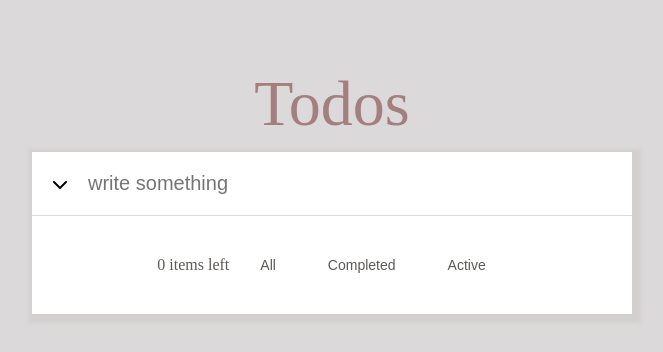
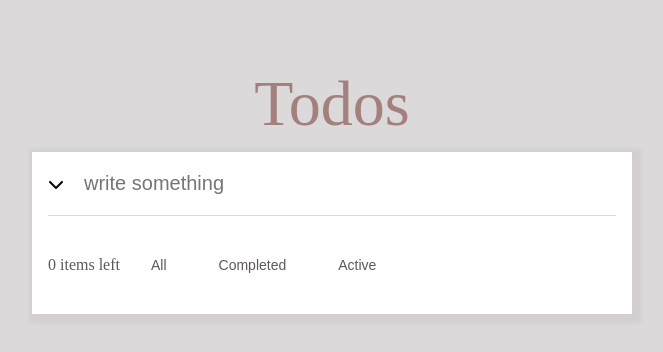
Before and after one commit to abhigoswami12/todo-react, a React (Create React App) app: page / in a window 1280 px wide. Shown: the top 352 px of the page, without its empty margins (308-971 px from the left). Built offline with nearby package versions, Linux system fonts and the light colour scheme.

Commit message:
final submit

```diff
--- a/src/components/AllTodos.js
+++ b/src/components/AllTodos.js
@@ -1,10 +1,6 @@
 import React from "react";
 
 class AllTodos extends React.Component {
-  // constructor() {
-  //   super();
-  // }
-
   render() {
     return (
       <ul>
--- a/src/components/Footer.js
+++ b/src/components/Footer.js
@@ -18,7 +18,6 @@ function Footer(props) {
       <button className="active" onClick={props.handleFooterEvents.active}>
         Active
       </button>
-      {/* if({props.todosInState.filter(todo => todo.isDone).length}){} */}
       <button
         className={
           props.todosInState.filter(todo => todo.isDone).length
--- a/src/components/Input.js
+++ b/src/components/Input.js
@@ -37,11 +37,8 @@ class Input extends React.Component {
           type="text"
           placeholder="write something"
           className="text-input"
-          // onChange={this.props.handleInputTextValue}
-          // onKeyUp={this.props.addTodo}
           onChange={this.handleInputTextValue}
           onKeyUp={this.whenEnterPressed}
-          // value={this.props.inputText}
           value={this.state.text}
         />
       </div>
--- a/src/components/Todolists.js
+++ b/src/components/Todolists.js
@@ -3,13 +3,10 @@ import Input from "./Input";
 import AllTodos from "./AllTodos";
 import Footer from "./Footer";
 
-// import { v4 as uuid } from "uuid";
-
 class TodoLists extends React.Component {
   constructor() {
     super();
     this.state = {
-      // inputText: "",
       todos: localStorage.getItem("todos")
         ? JSON.parse(localStorage.getItem("todos"))
         : [],
@@ -19,43 +16,26 @@ class TodoLists extends React.Component {
   }
 
   showTodos = () => {
-    let showTodos = [];
+    let { todos } = this.state;
+
     switch (this.state.activeTab) {
       case "all":
-        showTodos = this.state.todos;
-        return showTodos;
+        todos = this.state.todos;
+        return todos;
 
       case "completed":
-        showTodos = this.state.todos.filter(todo => todo.isDone);
-        return showTodos;
+        todos = this.state.todos.filter(todo => todo.isDone);
+        return todos;
 
       case "active":
-        showTodos = this.state.todos.filter(todo => !todo.isDone);
-        return showTodos;
+        todos = this.state.todos.filter(todo => !todo.isDone);
+        return todos;
 
       default:
-        showTodos = this.state.todos;
-        return showTodos;
+        todos = this.state.todos;
+        return todos;
     }
   };
-
-  // addTodo = event => {
-  //   if (event.keyCode === 13) {
-  //     if (event.target.value.trim()) {
-  //       const text = event.target.value;
-  //       const todo = {
-  //         text: text,
-  //         isDone: false,
-  //         id: uuid()
-  //       };
-  //       this.setState(
-  //         { todos: this.state.todos.concat(todo), inputText: "" },
-  //         () => localStorage.setItem("todos", JSON.stringify(this.state.todos))
-  //       );
-  //     }
-  //   }
-  // };
-
   addTodo = todo => {
     this.setState({ todos: [...this.state.todos, todo] }, () =>
       localStorage.setItem("todos", JSON.stringify(this.state.todos))
@@ -81,17 +61,7 @@ class TodoLists extends React.Component {
     );
   };
 
-  // handleInputTextValue = event => {
-  //   const inputText = event.target.value;
-  //   this.setState({ inputText: inputText });
-  // };
-
   handleisDone = (id, event) => {
-    // let todo = this.state.todos.find(todo => todo.id === id);
-    // todo.isDone = !todo.isDone;
-    // this.setState({ todos: this.state.todos }, () =>
-    //   localStorage.setItem("todos", JSON.stringify(this.state.todos))
-    // );
     this.setState({
       todos: this.state.todos.map(todo => {
         if (todo.id === id) {
--- a/src/main.css
+++ b/src/main.css
@@ -134,7 +134,7 @@ table {
 .drop-down-flex {
   display: flex;
   align-items: center;
-  padding-left: 20px;
+  /* padding-left: 20px; */
 }
 
 body {
@@ -200,6 +200,9 @@ h1 {
 } */
 footer {
   padding: 30px 0;
+  display: flex;
+  /* justify-content: center; */
+  align-items: center;
 }
 /* .All{
     border: 1px solid rgb(138, 103, 103);
@@ -294,6 +297,7 @@ p {
   box-shadow: 3px 3px 4px 6px rgb(212, 207, 207);
   background: #fff;
   margin: 1rem 0;
+  padding: 0 1rem;
 }
 .hide-clear-complete {
   display: none;
```
